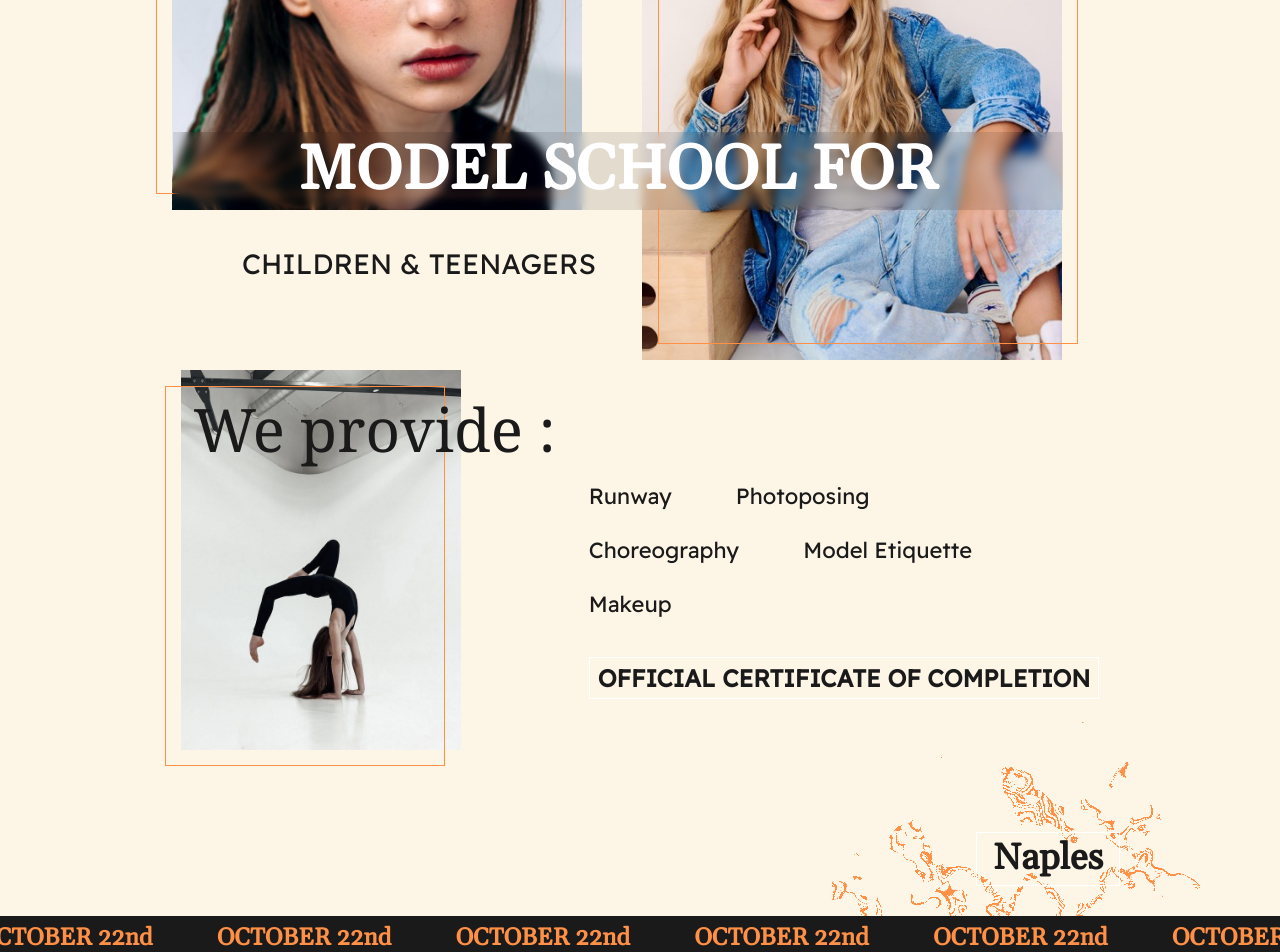
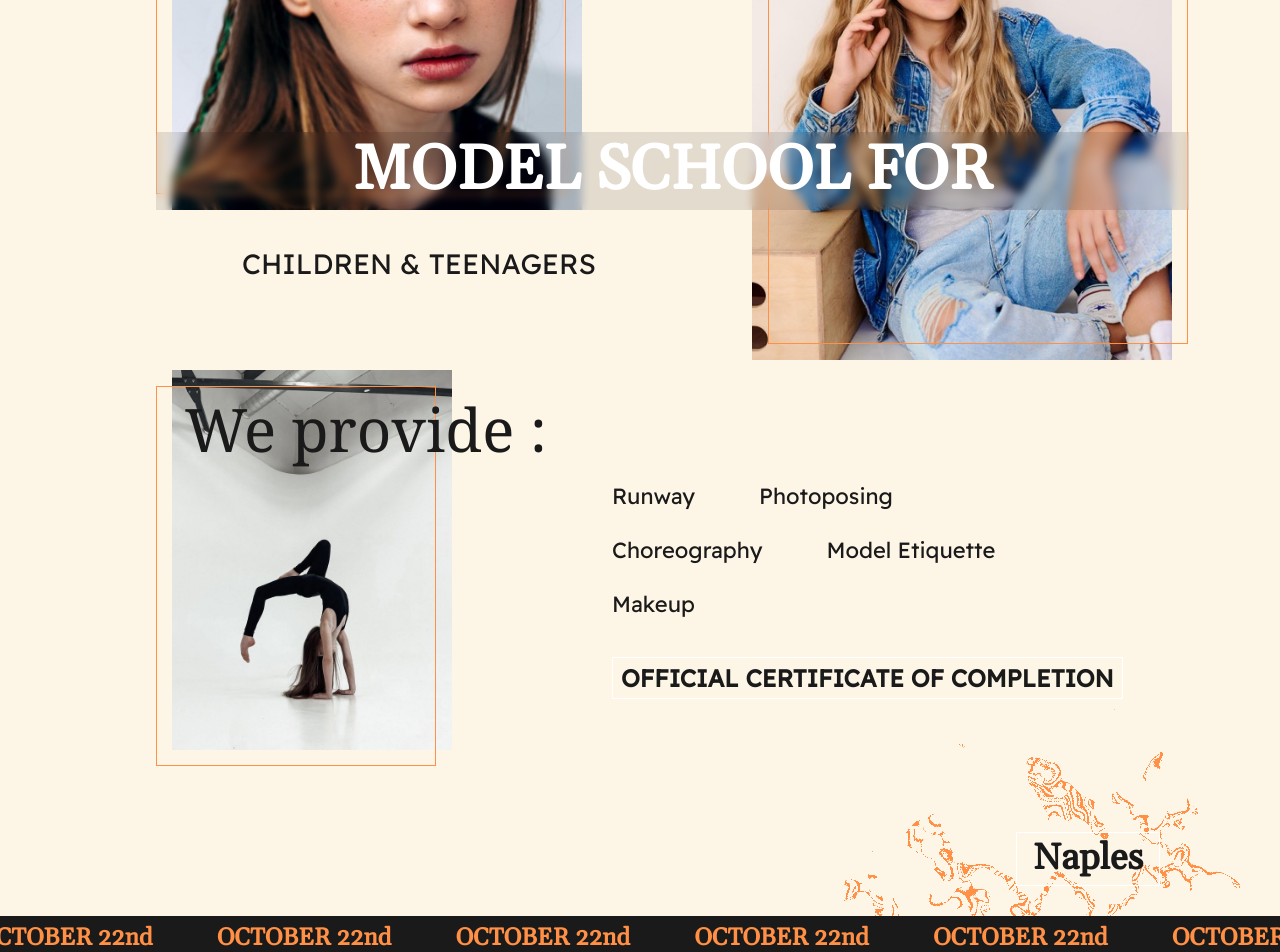
Before and after one commit to shanehobson/lumina, a Next.js app: page / in a window 1280 px wide. Shown: the part 320-1272 px from the top of the page. Built offline with nearby package versions, Linux system fonts and the light colour scheme.

Commit message:
Style updates

```diff
--- a/src/app/page.tsx
+++ b/src/app/page.tsx
@@ -34,7 +34,7 @@ export default function Home() {
 
       <main className="flex-grow">
         {/* Hero Section */}
-        <section className="lg-container:max-w-[1000px] lg-container:mx-auto px-5 pt-4 pb-8 desktop:px-8 desktop:pt-6 desktop:pb-12">
+        <section className="lg-container:max-w-[1000px] lg-container:mx-auto px-5 pt-4 pb-8 desktop:px-8 desktop:pt-6 desktop:pb-12 desktop:ml-[30px]">
           <div className="relative">
             {/* Mobile/Tablet Layout (under 900px) */}
             <div className="desktop:hidden">
@@ -93,7 +93,7 @@ export default function Home() {
                   </div>
 
                   {/* Model 2 - Bottom Right - further apart on desktop */}
-                  <div className="absolute left-[470px] top-[80px] w-[420px] h-[450px]">
+                  <div className="absolute right-[0px] top-[80px] w-[420px] h-[450px]">
                     <div className="absolute inset-0 overflow-hidden">
                       <Image
                         src="/assets/7fac15c95cf92e71d7ac4ecef5ebf32db1a9f9dc.jpg"
@@ -117,8 +117,8 @@ export default function Home() {
             </div>
 
             {/* Overlay Text with Background - works for both layouts */}
-            <div className="absolute left-0 right-0 top-[120px] min-[470px]:top-[140px] min-[520px]:top-[160px] min-[690px]:top-[210px] desktop:left-[-144px] desktop:right-[-100px] desktop:top-[302px] z-10">
-              <div className="desktop:max-w-[890px] desktop:mx-auto">
+            <div className="absolute left-0 right-0 top-[120px] min-[470px]:top-[140px] min-[520px]:top-[160px] min-[690px]:top-[210px] desktop:left-[-32px] desktop:right-[-97px] desktop:top-[302px] z-10">
+              <div className="desktop:max-w-[1033px] desktop:mx-auto">
                 <div className="bg-black/10 backdrop-blur-sm py-2 -mx-5 desktop:mx-0 desktop:px-8">
                   <h2 className="text-center font-gelasio font-semibold text-[30px] min-[470px]:text-[34px] min-[600px]:text-[36px] min-[690px]:text-[40px] desktop:text-[62px] desktop:font-[600] leading-none text-white whitespace-nowrap">
                     MODEL SCHOOL FOR
@@ -130,7 +130,7 @@ export default function Home() {
 
           {/* We Provide Section */}
           <div className="mt-20 desktop:mt-[110px] relative">
-            <div className="flex items-start gap-6 desktop:gap-32 desktop:justify-center desktop:max-w-fit desktop:mx-auto ">
+            <div className="flex items-start gap-6 desktop:gap-40 desktop:justify-between desktop:max-w-fit desktop:mx-auto ">
               {/* Left Image with border */}
               <div className="relative w-[40%] min-w-[150px] aspect-[4/5] desktop:min-w-[280px] desktop:h-[380px] desktop:aspect-auto">
                 <div className="absolute inset-0 overflow-hidden">
@@ -177,7 +177,7 @@ export default function Home() {
         {/* Naples text and October 22nd Banner container */}
         <div className="lg-container:max-w-[1000px] lg-container:mx-auto relative pt-1 desktop:pt-12">
           {/* Naples text with squiggles background */}
-          <div className="absolute bottom-[20px] min-[600px]:bottom-[70px] desktop:bottom-[30px] right-0">
+          <div className="absolute bottom-[20px] min-[600px]:bottom-[70px] desktop:bottom-[30px] right-0 desktop:right-[-40px]">
             <div className="relative mr-5">
               {/* Orange squiggles background */}
               <div
@@ -192,7 +192,7 @@ export default function Home() {
                 />
               </div>
               {/* Naples text */}
-              <p className="relative z-10 font-gelasio font-semibold text-[24px] min-[600px]:text-[26px] desktop:text-[36px] leading-none border border-white px-4 py-2 text-lumina-dark">
+              <p className="relative z-10 font-gelasio font-semibold text-[24px] min-[600px]:text-[26px] desktop:text-[36px] leading-none border border-white px-4 py-2 text-lumina-dark desktop:ml-[40px]">
                 Naples
               </p>
             </div>
@@ -881,9 +881,7 @@ export default function Home() {
             </div>
             {/* October text */}
             <div className="relative z-10 border border-white px-3 py-3">
-              <p className="text-sm font-bold">
-                OCTOBER 22ND 4:30pm
-              </p>
+              <p className="text-sm font-bold">OCTOBER 22ND 4:30pm</p>
             </div>
           </div>
         </div>
```
